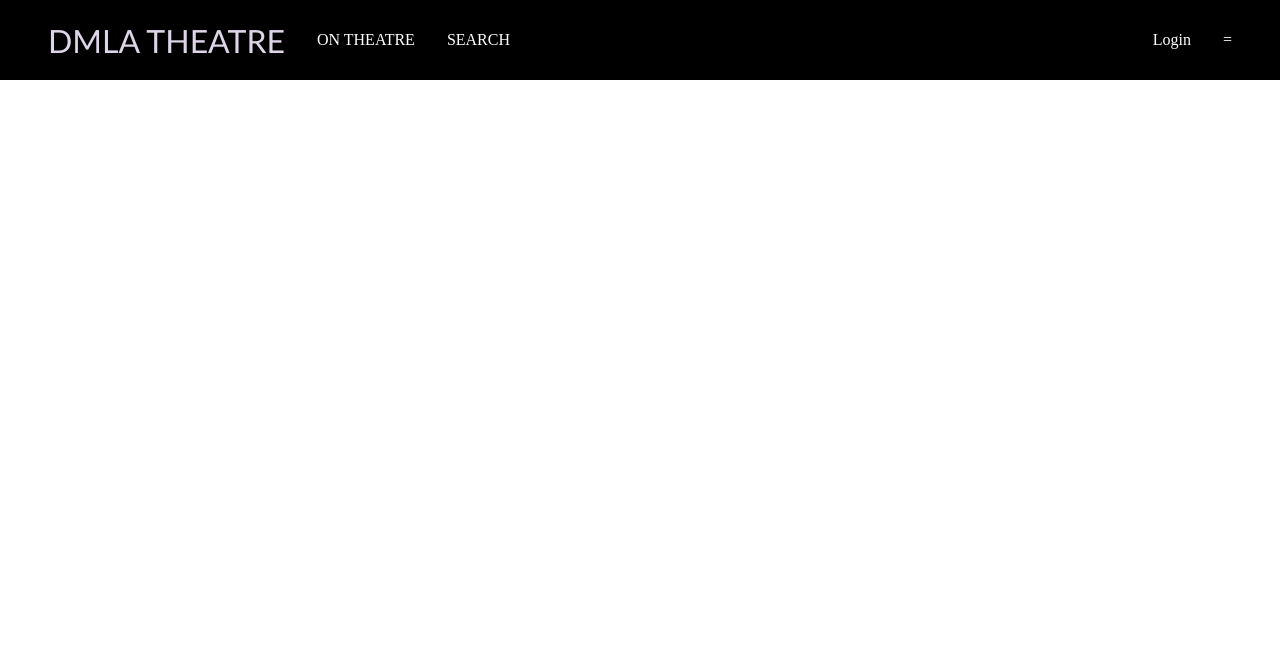
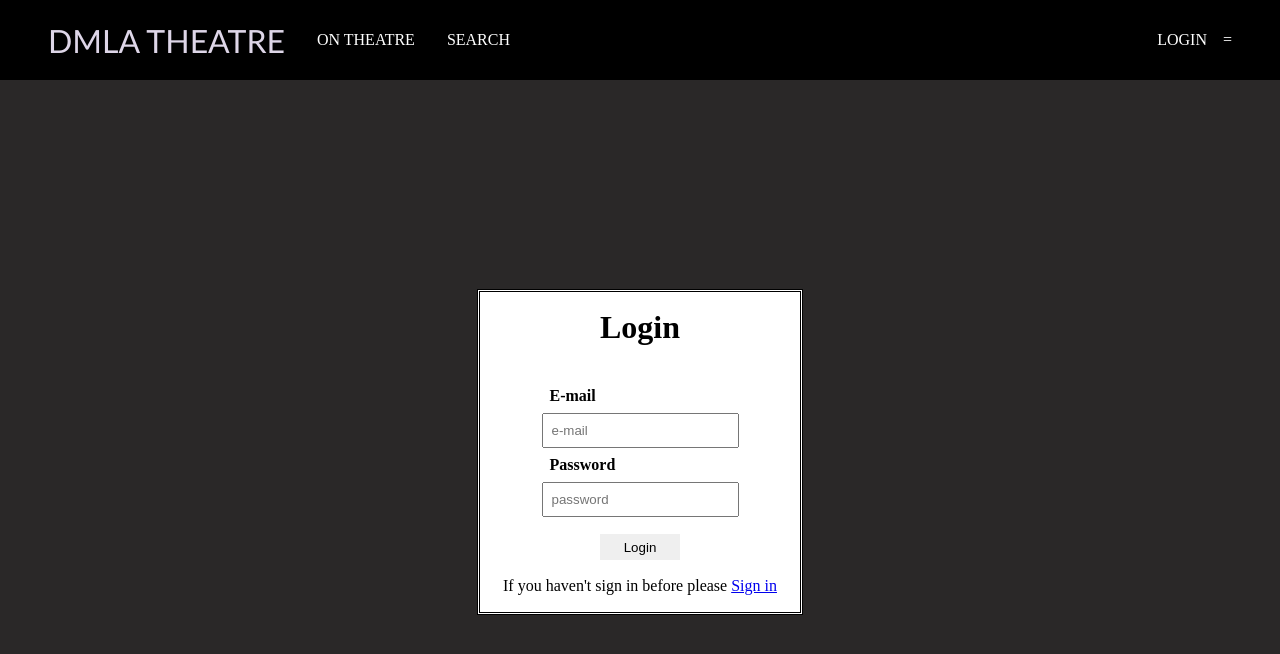
Before and after one commit to DmlaOzturk/movie-tickets, a Vue app: page /login in a window 1280 px wide. Shown: the top 654 px of the page. Built offline with nearby package versions, Linux system fonts and the light colour scheme.

Commit message:
login and sign-in views added

```diff
--- a/src/App.vue
+++ b/src/App.vue
@@ -12,7 +12,7 @@
       </div>
       <div class="navbar-right">
         <ul>
-          <li>Login</li>
+          <router-link to="/login" id="loginView">Login</router-link>
           <li>=</li>
         </ul>
       </div>
@@ -64,6 +64,11 @@
 #playingNow :hover {
   color: rgb(206, 18, 18);
 }
+#loginView {
+  text-decoration: none;
+  color: white;
+  text-transform: uppercase;
+}
 
 * {
   margin: 0;
--- a/src/components/movieCard.vue
+++ b/src/components/movieCard.vue
@@ -46,6 +46,10 @@ export default {
 #card {
   margin: 1rem;
   background-color: rgb(245, 238, 238);
+  display: flex;
+  flex-direction: column;
+  justify-content: flex-start;
+  align-items: center;
 }
 .movieImg {
   height: 440px;
--- a/src/router/index.js
+++ b/src/router/index.js
@@ -3,6 +3,8 @@ import VueRouter from "vue-router";
 import HomePageView from "../views/HomePageView.vue";
 import MovieModalView from "../views/MovieModalView.vue";
 import SearchView from "../views/SearchView.vue";
+import LoginView from "../views/LoginView.vue";
+import SignUpView from "../views/SignUpView.vue";
 
 Vue.use(VueRouter);
 
@@ -22,6 +24,16 @@ const routes = [
     name: "searchView",
     component: SearchView,
   },
+  {
+    path: "/login",
+    name: "loginView",
+    component: LoginView,
+  },
+  {
+    path: "/sign-up",
+    name: "signUp",
+    component: SignUpView,
+  },
 ];
 
 const router = new VueRouter({
--- a/src/store/index.js
+++ b/src/store/index.js
@@ -8,6 +8,8 @@ export default new Vuex.Store({
     nowPlayingData: [],
     searchMovieData: [],
     searchMovieQuery: "",
+    login_mail: "",
+    login_password: "",
   },
   getters: {
     nowPlayingData: (state) => state.nowPlayingData,
@@ -38,15 +40,12 @@ export default new Vuex.Store({
       );
       const data = await response.json();
       commit("SET_MOVIE_DATA", data);
-      console.log(this.searchMovieQuery, "moviefetch");
     },
 
     async fetchSearchMovie({ commit, state }) {
       const response = await fetch(
-        `https://api.themoviedb.org/3/search/multi?api_key=dd3b96ec11fae058854554b38e6c4b56&language=en-US&query=${state.searchMovieQuery}&page=1&include_adult=false
-        `
+        `https://api.themoviedb.org/3/search/movie?api_key=dd3b96ec11fae058854554b38e6c4b56&language=en-US&query=${state.searchMovieQuery}&page=1&include_adult=false`
       );
-      console.log(state.searchMovieQuery, "fetch search");
       const searchData = await response.json();
       commit("SET_SEARCH_DATA", searchData);
     },
--- /dev/null
+++ b/src/views/LoginView.vue
@@ -0,0 +1,69 @@
+<template>
+  <div id="page">
+    <div class="login-frame">
+      <div class="login-frame-section">
+        <h1>Login</h1>
+        <form class="login-frame-section-form">
+          <div class="login-frame-section-input">
+            <h4>E-mail</h4>
+            <input type="text" v-model="email" placeholder="e-mail" />
+          </div>
+          <div class="login-frame-section-input">
+            <h4>Password</h4>
+            <input type="password" v-model="password" placeholder="password" />
+          </div>
+        </form>
+        <button class="login-frame-button">Login</button>
+        <p>
+          If you haven't sign in before please
+          <router-link to="/sign-up">Sign in</router-link>
+        </p>
+      </div>
+    </div>
+  </div>
+</template>
+
+<script>
+export default {};
+</script>
+
+<style>
+#page {
+  font-family: "Times New Roman", Times, serif;
+  background-color: rgb(42, 40, 40);
+}
+.login-frame {
+  display: flex;
+  justify-content: center;
+  align-items: center;
+  width: 100%;
+  height: 93vh;
+}
+.login-frame-section {
+  display: flex;
+  flex-direction: column;
+  justify-content: space-evenly;
+  align-items: center;
+  width: 25%;
+  height: 40vh;
+  border-style: double;
+  background-color: white;
+}
+.login-frame-section-form {
+  padding-top: 1rem;
+}
+.login-frame-section-input h4 {
+  padding: 0.5rem;
+}
+.login-frame-section-input input {
+  padding: 0.5rem;
+}
+.login-frame-button {
+  width: 25%;
+  height: 8%;
+  border-style: none;
+}
+.login-frame-button:hover {
+  background-color: rgb(187, 184, 181);
+}
+</style>
--- a/src/views/SearchView.vue
+++ b/src/views/SearchView.vue
@@ -1,11 +1,14 @@
 <template>
-  <div>
-    <nav>
-      <input v-model="movieName" type="text" name="" id="" />
-      <button @click="searchMovie(), fetchSearchMovie()">search</button>
-      <p>{{ getMovie }}</p>
+  <div id="searchPage">
+    <nav class="searchNav">
+      <input class="searchNav_input" v-model="movieName" type="text" name="" />
+      <button
+        class="searchNav_button"
+        @click="searchMovie(), fetchSearchMovie()"
+      >
+        search
+      </button>
     </nav>
-    <movieCard
     <div id="cards">
       <div
         id="card"
@@ -19,8 +22,8 @@
             alt=""
           />
         </router-link>
-        <p class="movie-title">{{ data.title }}</p>
-        <p class="movie-information">{{ data.overview }}</p>
+        <p class="movie-title">{{ data?.title }}</p>
+        <p class="movie-information">{{ data?.overview }}</p>
       </div>
     </div>
   </div>
@@ -42,8 +45,6 @@ export default {
   methods: {
     searchMovie() {
       this.updateMovieName(this.movieName);
-      console.log(this.getMovie);
-      console.log(this.searchMovieData);
     },
     ...mapActions(["updateMovieName", "fetchSearchMovie"]),
   },
@@ -52,3 +53,58 @@ export default {
   },
 };
 </script>
+<style>
+#searchPage {
+  height: 100vh;
+  width: 100%;
+}
+.searchNav {
+  background-color: rgb(39, 38, 38);
+  display: flex;
+  justify-content: center;
+  align-items: center;
+}
+.searchNav_input {
+  padding: 0.5rem;
+  margin: 0.5rem;
+  width: 15rem;
+}
+.searchNav_button {
+  padding: 0.5rem;
+}
+
+#cards {
+  --auto-grid-min-size: 16rem;
+  display: grid;
+  grid-template-columns: repeat(
+    auto-fill,
+    minmax(var(--auto-grid-min-size), 2fr)
+  );
+  justify-items: center;
+  grid-gap: 2rem;
+  margin-left: 2rem;
+  margin-right: 2rem;
+}
+#card {
+  margin: 1rem;
+  background-color: rgb(245, 238, 238);
+  display: flex;
+  flex-direction: column;
+  justify-content: flex-start;
+  align-items: center;
+}
+.movieImg {
+  height: 440px;
+}
+.movie-title {
+  font-family: "Gill Sans", "Gill Sans MT", Calibri, "Trebuchet MS", sans-serif;
+  text-transform: uppercase;
+  text-align: center;
+}
+
+.movie-information {
+  font-family: "Gill Sans", "Gill Sans MT", Calibri, "Trebuchet MS", sans-serif;
+  padding: 1rem;
+  font-size: 15px;
+}
+</style>
--- /dev/null
+++ b/src/views/SignUpView.vue
@@ -0,0 +1,69 @@
+<template>
+  <div id="page">
+    <div class="login-frame">
+      <div class="login-frame-section">
+        <h1>Sign Up</h1>
+        <form class="login-frame-section-form">
+          <div class="login-frame-section-input">
+            <h4>E-mail</h4>
+            <input type="text" v-model="email" placeholder="e-mail" />
+          </div>
+          <div class="login-frame-section-input">
+            <h4>Password</h4>
+            <input type="password" v-model="password" placeholder="password" />
+          </div>
+        </form>
+        <button class="login-frame-button">Sign Up</button>
+        <p>
+          If did sign in before please
+          <router-link to="/login">Login</router-link>
+        </p>
+      </div>
+    </div>
+  </div>
+</template>
+
+<script>
+export default {};
+</script>
+
+<style>
+#page {
+  font-family: "Times New Roman", Times, serif;
+  background-color: rgb(42, 40, 40);
+}
+.login-frame {
+  display: flex;
+  justify-content: center;
+  align-items: center;
+  width: 100%;
+  height: 93vh;
+}
+.login-frame-section {
+  display: flex;
+  flex-direction: column;
+  justify-content: space-evenly;
+  align-items: center;
+  width: 25%;
+  height: 40vh;
+  border-style: double;
+  background-color: white;
+}
+.login-frame-section-form {
+  padding-top: 1rem;
+}
+.login-frame-section-input h4 {
+  padding: 0.5rem;
+}
+.login-frame-section-input input {
+  padding: 0.5rem;
+}
+.login-frame-button {
+  width: 25%;
+  height: 8%;
+  border-style: none;
+}
+.login-frame-button:hover {
+  background-color: rgb(187, 184, 181);
+}
+</style>
```
